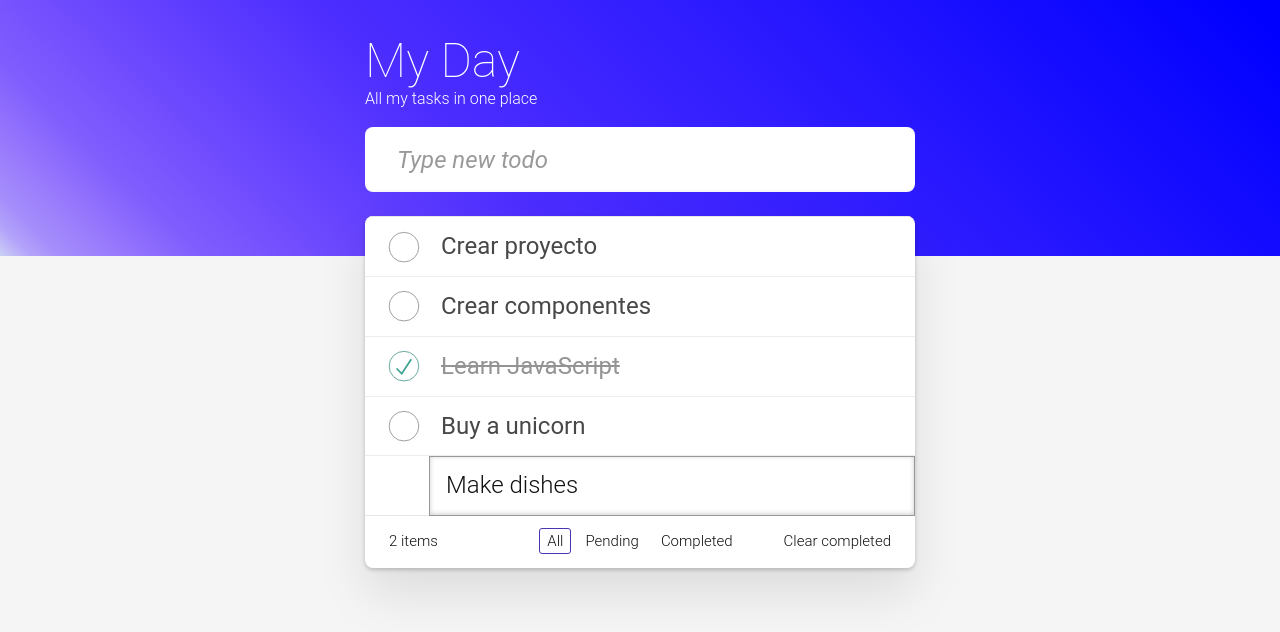
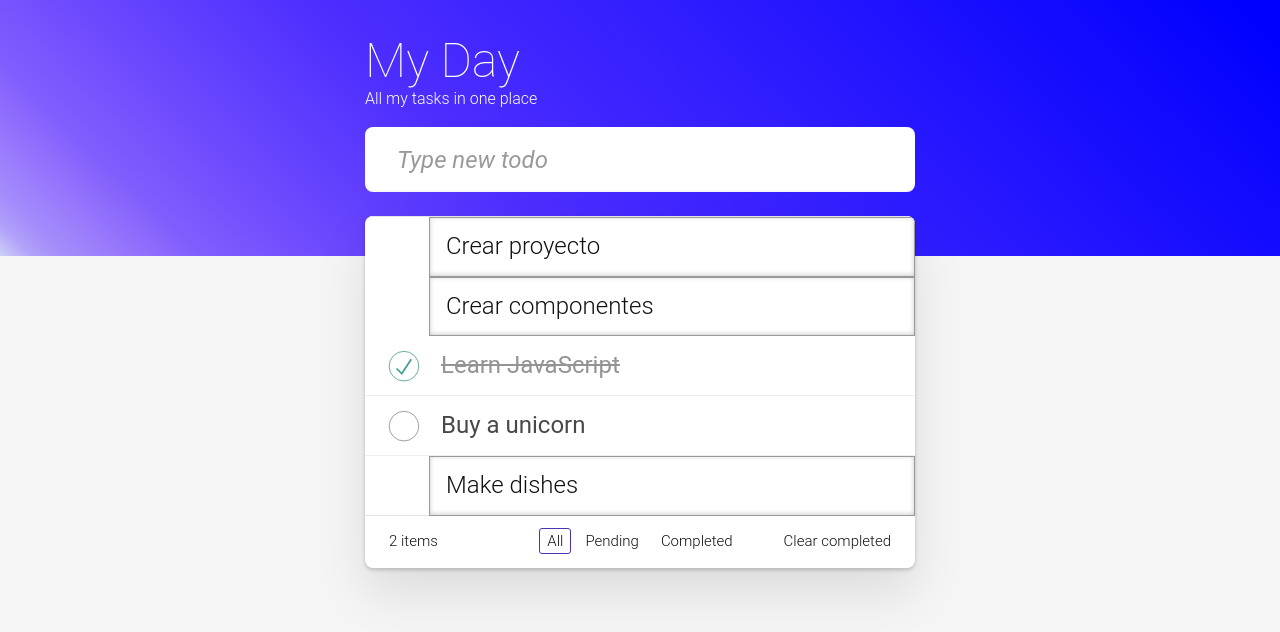
Before and after one commit to ksolange/todoapp, an Angular app: page / in a window 1280 px wide. Shown: the top 632 px of the page. Built offline with nearby package versions, Linux system fonts and the light colour scheme.

Commit message:
final 17 y clase 18

```diff
--- a/src/app/pages/home/home.component.html
+++ b/src/app/pages/home/home.component.html
@@ -18,13 +18,13 @@
 
       <section class="main">
         <ul class="todo-list">
-          <li *ngFor="let task of tasks(); index as i">
+          <li class="editing" *ngFor="let task of tasks(); index as i" [class.completed]="task.completed">
             <div class="view">
               <input class="toggle" type="checkbox" [checked]="task.completed" (change)="updateTask(i)"/>
               <label>{{ task.title }}</label>
               <button class="destroy"(click)="deleteTask(i)"></button>
             </div>
-            <input class="edit" value="Buy a unicorn" />
+            <input class="edit" [value]="task.title" />
           </li>
 
           <li class="completed">
--- a/src/app/pages/labs/labs.component.css
+++ b/src/app/pages/labs/labs.component.css
@@ -10,4 +10,10 @@
 .message-error{
     background-color: red;
     color: white;
+    opacity: 0;
+    transition: all linear .5s;
 }
+
+.message-error.show {
+    opacity: 1;
+}
--- a/src/app/pages/labs/labs.component.html
+++ b/src/app/pages/labs/labs.component.html
@@ -129,7 +129,7 @@
       <hr />
       <p>
         <input type="text" [formControl]="nameCtrl"><br />
-        <span class="message-error" *ngIf="nameCtrl.invalid && nameCtrl.touched">Nombre no valido, incorrecto </span>
+        <span class="message-error" [class.show]="nameCtrl.invalid && nameCtrl.touched">Nombre no valido, incorrecto </span>
       </p>
       <p>
         <input type="text">
--- a/src/app/pages/labs/labs.component.ts
+++ b/src/app/pages/labs/labs.component.ts
@@ -36,7 +36,7 @@ export class LabsComponent {
     nonNullable: true,
   });
 
-  nameCtrl = new FormControl(50, {
+  nameCtrl = new FormControl('Karen', {
     nonNullable: true,
     validators: [
       Validators.required,
```
Also changed, not shown: src/Guía.txt.
